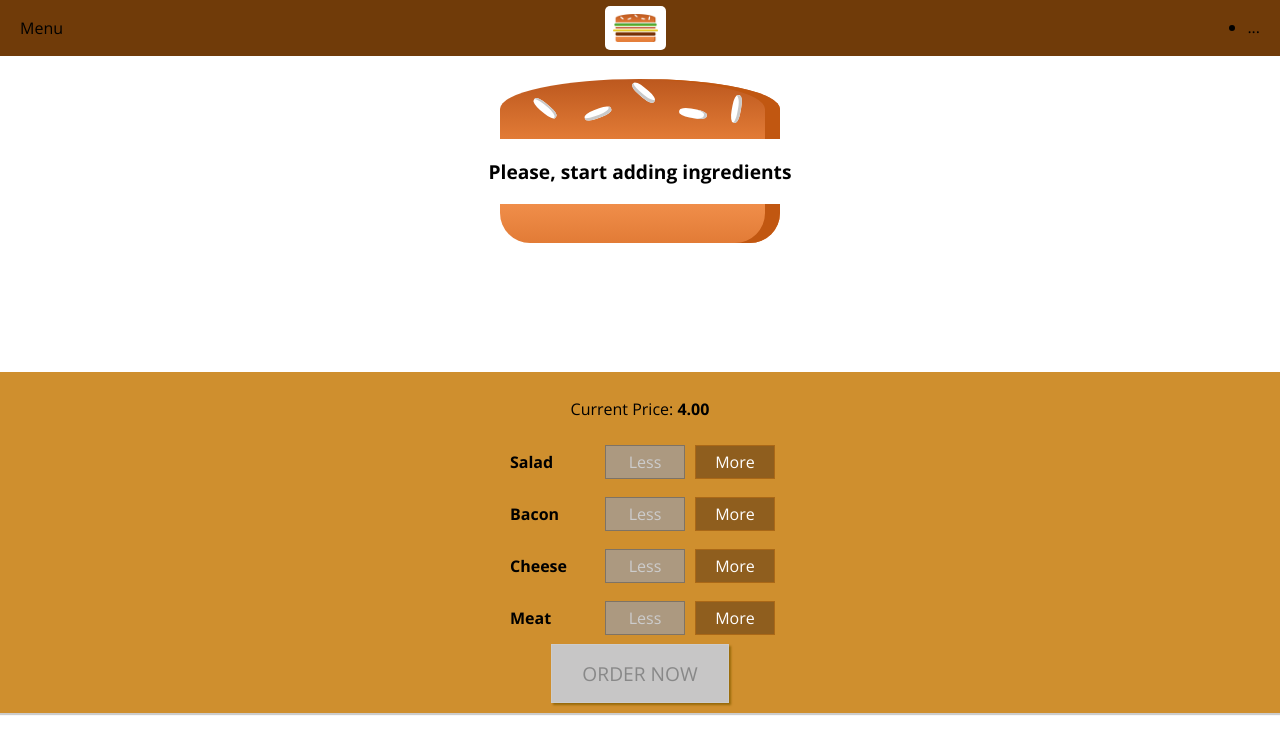
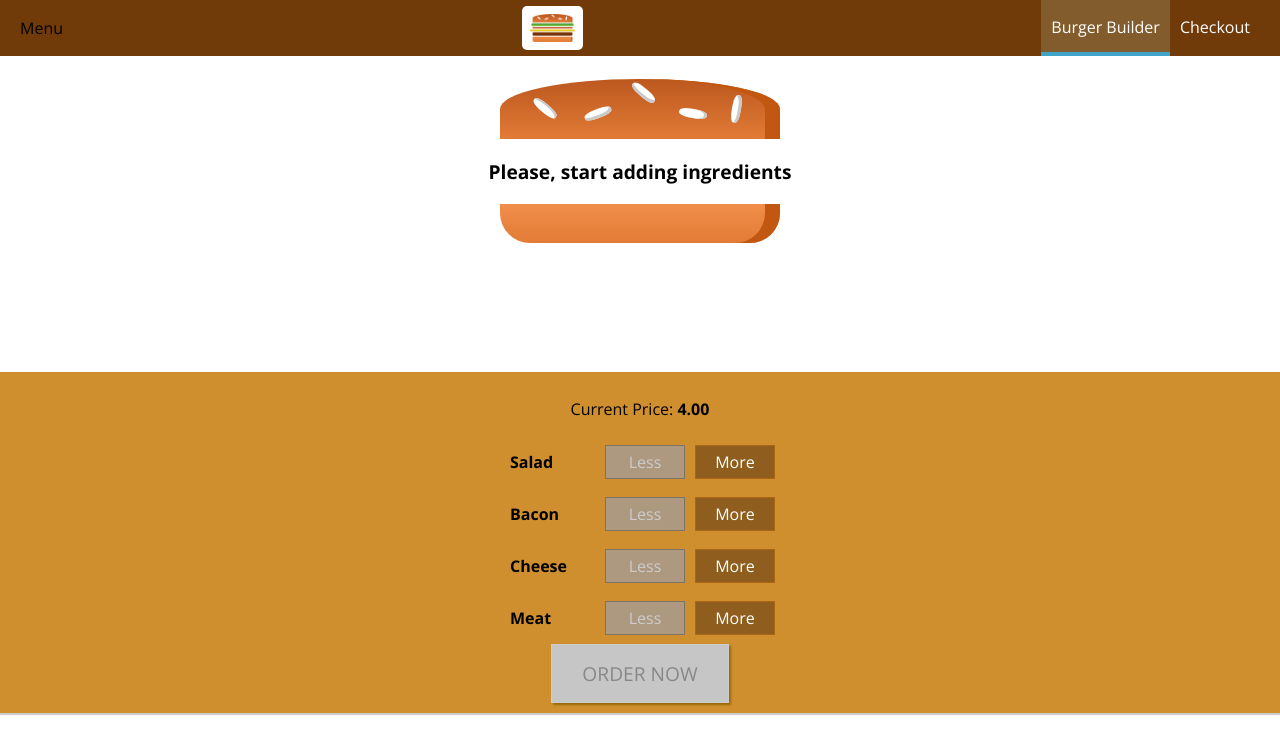
Before and after one commit to denlysenko/react-burger, a React app: page / in a window 1280 px wide. Shown: the top 754 px of the page. Built offline with nearby package versions, Linux system fonts and the light colour scheme.

Commit message:
NavItems

```diff
--- /dev/null
+++ b/src/components/Navigation/NavigationItems/NavigationItem/index.js
@@ -0,0 +1,13 @@
+import React from 'react';
+
+import classes from './styles.css';
+
+const navigationItem = props => (
+  <li className={classes.NavigationItem}>
+    <a href={props.link} className={props.active ? classes.active : null}>
+      {props.children}
+    </a>
+  </li>
+);
+
+export default navigationItem;
--- /dev/null
+++ b/src/components/Navigation/NavigationItems/NavigationItem/styles.css
@@ -0,0 +1,25 @@
+.NavigationItem {
+  margin: 0;
+  box-sizing: border-box;
+  display: flex;
+  align-items: center;
+  height: 100%;
+}
+
+.NavigationItem a {
+  color: white;
+  text-decoration: none;
+  height: 100%;
+  padding: 16px 10px;
+  border-bottom: 4px solid transparent;
+  box-sizing: border-box;
+  display: block;
+}
+
+.NavigationItem a:hover,
+.NavigationItem a:active,
+.NavigationItem a.active {
+  background-color: #825c2c;
+  border-bottom-color: #40a4c8;
+  color: white;
+}
--- /dev/null
+++ b/src/components/Navigation/NavigationItems/index.js
@@ -0,0 +1,15 @@
+import React from 'react';
+
+import NavigationItem from './NavigationItem';
+import classes from './styles.css';
+
+const navigationItems = () => (
+  <ul className={classes.NavigationItems}>
+    <NavigationItem link="/" active>
+      Burger Builder
+    </NavigationItem>
+    <NavigationItem link="/">Checkout</NavigationItem>
+  </ul>
+);
+
+export default navigationItems;
--- /dev/null
+++ b/src/components/Navigation/NavigationItems/styles.css
@@ -0,0 +1,8 @@
+.NavigationItems {
+  margin: 0;
+  padding: 0;
+  list-style: none;
+  display: flex;
+  align-items: center;
+  height: 100%;
+}
--- a/src/components/Navigation/Toolbar/index.js
+++ b/src/components/Navigation/Toolbar/index.js
@@ -1,6 +1,7 @@
 import React from 'react';
 
 import Logo from '../../Logo';
+import NavigationItems from '../NavigationItems';
 import classes from './styles.css';
 
 const toolbar = props => (
@@ -8,9 +9,7 @@
     <div>Menu</div>
     <Logo />
     <nav>
-      <ul>
-        <li>...</li>
-      </ul>
+      <NavigationItems />
     </nav>
   </header>
 );
```
